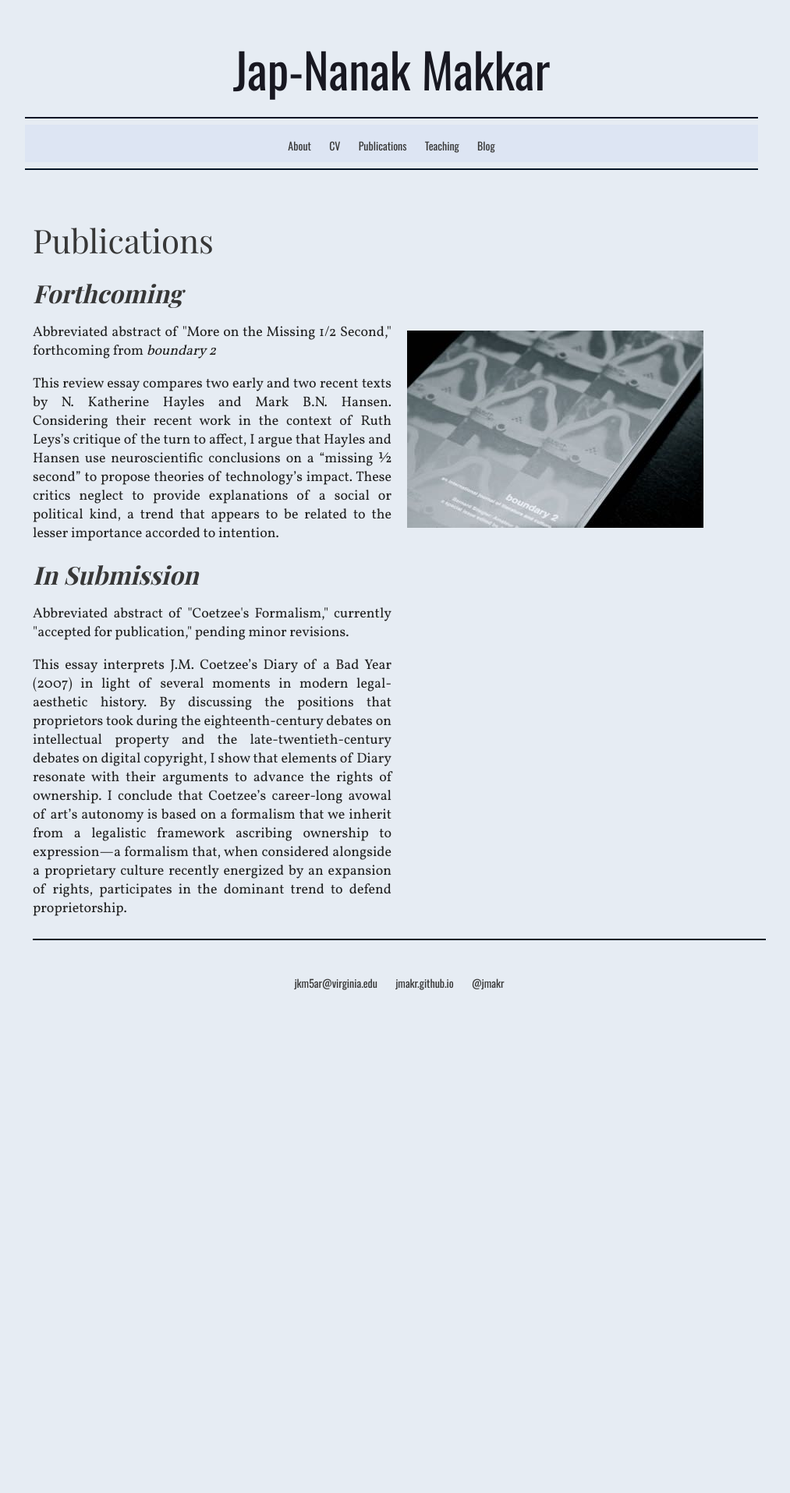
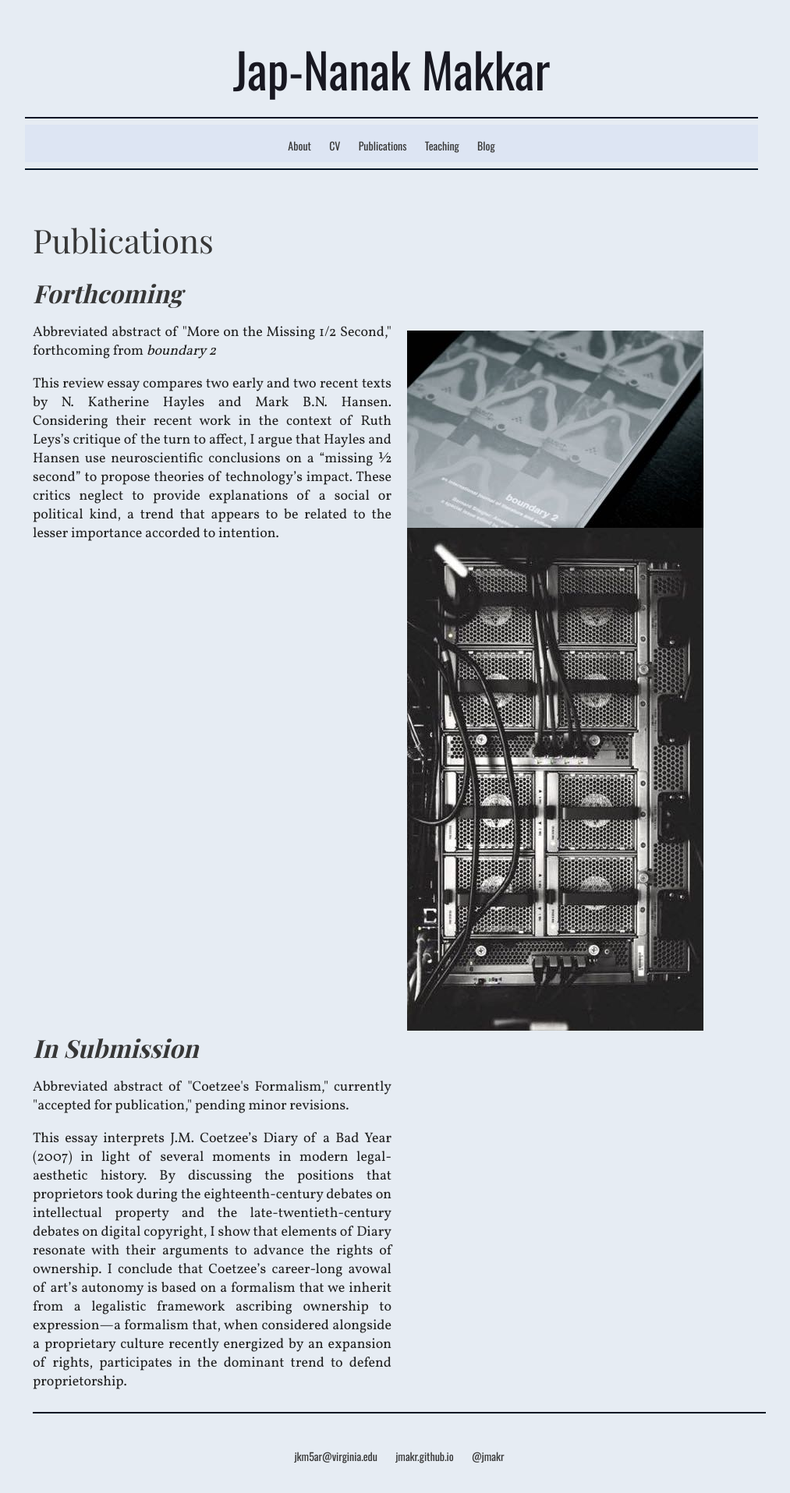
Before and after one commit to jmakr/jmakr.github.io, a Jekyll site: the page built from publications/index.html, in a window 1280 px wide. Shown: the whole page at 78% size, without its empty margins (138-1151 px from the left). Built offline with Jekyll 4.4.1, drawn with Linux system fonts in a browser that asks for light colours; some web fonts are replaced; before the commit the page ends 1308 px from its top, so only the background shows below that.

Commit message:
Update index.html

```diff
--- a/publications/index.html
+++ b/publications/index.html
@@ -44,8 +44,18 @@ title: Publications
 	</div>
 	</div>
 
-   </div>
+</div>
 
+<br>
+<br>
+
+ <div id="radioimg" class="article grid_5">
+	<div class="radioimg2">
+	<div style="width:380;">
+	<img src="Publicationsphoto4.jpg" height="645" width="380"/>
+	</div>
+	</div>
+</div>
 
 <div id="blurb2" class="article grid_6">
 
```
